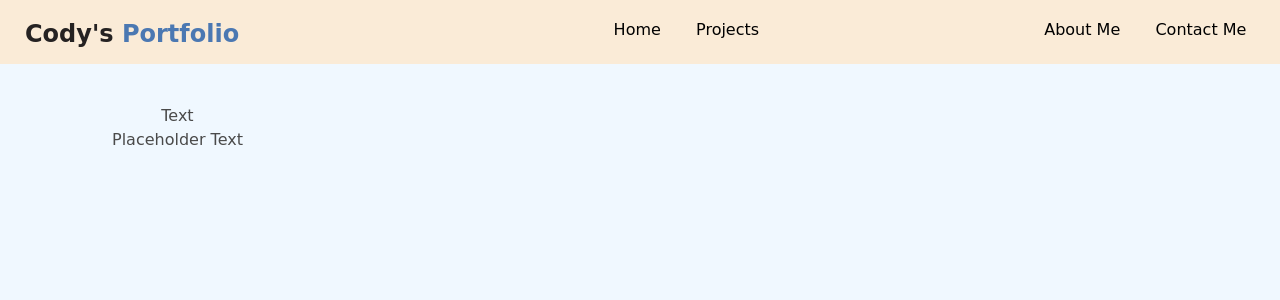
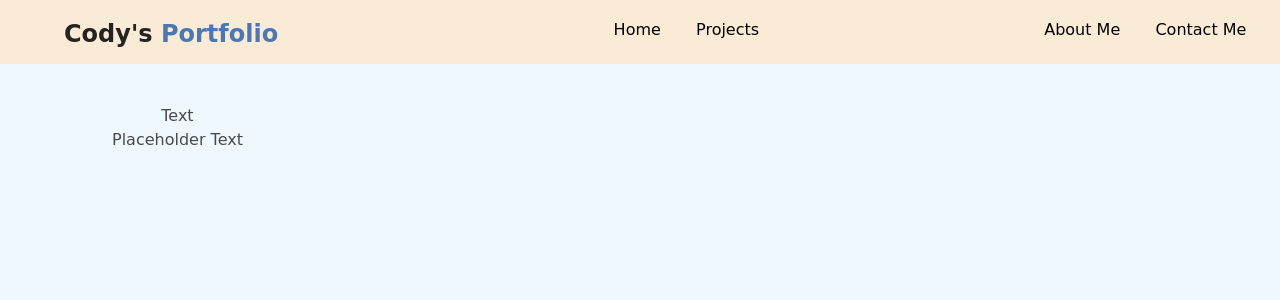
Before and after one commit to Cody-Sims/portfolio, a React (Create React App) app: page / in a window 1280 px wide. Shown: the top 300 px of the page. Built offline with nearby package versions, Linux system fonts and the light colour scheme.

Commit message:
bug fix
I fixed the menu issue for real this time

```diff
--- a/src/pages/NavBar.css
+++ b/src/pages/NavBar.css
@@ -21,8 +21,8 @@ nav {
     font-size: 1.5em;
 
     position: fixed;
-    left: 25px;
-    top: 2%;
+    /*left: 25px;*/
+    /*top: 25px;*/
 }
 
 .logo span {
```
